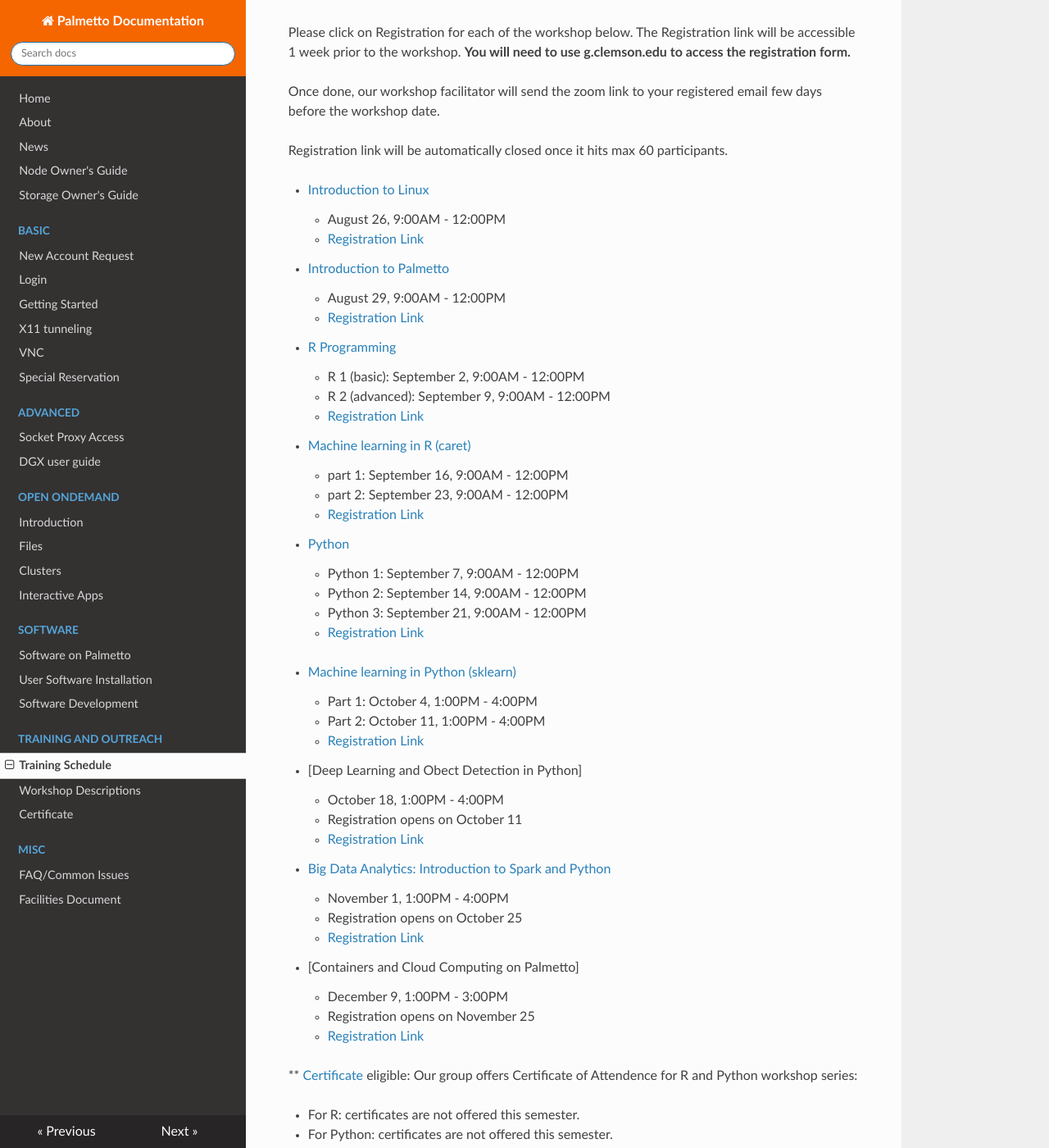
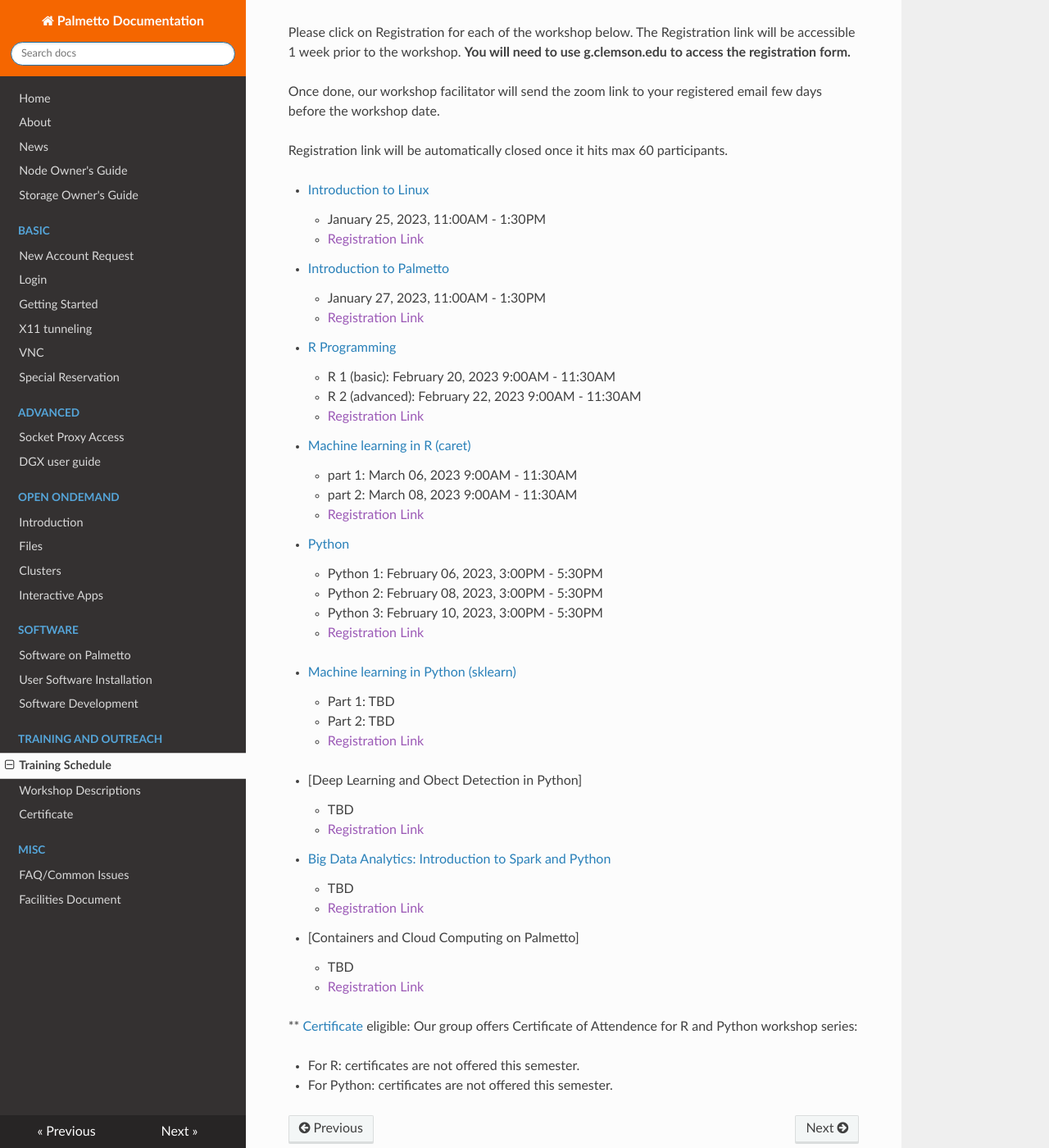
Before and after one commit to clemsonciti/palmetto-documentation, an MkDocs documentation site: the page built from docs/training/schedule.md, in a window 1280 px wide and 1400 px high, scrolled down 223 px. Shown: the whole window at 82% size. Built offline with MkDocs 1.6.1, drawn with Linux system fonts in a browser that asks for light colours; nearby versions of some CDN libraries; some of the changed text lies outside the part shown.

Commit message:
Updating training Schedule
Updated dates and times for introductory workshops

```diff
--- a/docs/training/schedule.md
+++ b/docs/training/schedule.md
@@ -1,4 +1,4 @@
-## Fall 2022 Training Schedule
+## Spring 2023 Training Schedule
 
 *Starting Spring 2021, we will also test our recorded workshop features,
 where Zoom-based workshops are recorded and sent by request **to workshop attendees only**. All recordings will
@@ -11,54 +11,52 @@ Once done, our workshop facilitator will send the zoom link to your registered e
 Registration link will be automatically closed once it hits max 60 participants.
 
 - [Introduction to Linux](workshop.md#introduction-to-linux)
-    - August 26, 9:00AM - 12:00PM
-    - [Registration Link](https://forms.gle/KfPAgeLGKpVn8s976)
+    - January 25, 2023, 11:00AM - 1:30PM
+    - [Registration Link]()
 
 - [Introduction to Palmetto](workshop.md#introduction-to-research-computing-on-palmetto-cluster)
-    - August 29, 9:00AM - 12:00PM
-    - [Registration Link](https://forms.gle/LgYfiBrKnqQ1XTPE6)
+    - January 27, 2023, 11:00AM - 1:30PM
+    - [Registration Link]()
 
 - [R Programming](workshop.md#introduction-to-data-science-using-r)
-    - R 1 (basic): September 2, 9:00AM - 12:00PM
-    - R 2 (advanced): September 9, 9:00AM - 12:00PM
-    - [Registration Link](https://forms.gle/xzmt1VV5XiW8ajVs7)
+    - R 1 (basic): February 20, 2023 9:00AM - 11:30AM
+    - R 2 (advanced): February 22, 2023 9:00AM - 11:30AM
+    - [Registration Link]()
 
 
 - [Machine learning in R (caret)](workshop.md#machine-learning-in-r)
-    - part 1: September 16, 9:00AM - 12:00PM
-    - part 2: September 23, 9:00AM - 12:00PM
-    - [Registration Link](https://forms.gle/CnMbgsjFUGTCNsnc7)
+    - part 1: March 06, 2023 9:00AM - 11:30AM
+    - part 2: March 08, 2023 9:00AM - 11:30AM
+    - [Registration Link]()
 
  - [Python](workshop.md#introduction-to-programming-in-python)
-    - Python 1: September 7, 9:00AM - 12:00PM
-    - Python 2: September 14, 9:00AM - 12:00PM
-    - Python 3: September 21, 9:00AM - 12:00PM
-    - [Registration Link](https://forms.gle/3h9efUBiZynGipKcA)
+    - Python 1: February 06, 2023, 3:00PM - 5:30PM
+    - Python 2: February 08, 2023, 3:00PM - 5:30PM
+    - Python 3: February 10, 2023, 3:00PM - 5:30PM
+    - [Registration Link]()
 <!---    - Registration opens on August 31 -->
 
 
 
 - [Machine learning in Python (sklearn)](workshop.md#machine-learning-in-python)
-    - Part 1: October 4, 1:00PM - 4:00PM
-    - Part 2: October 11, 1:00PM - 4:00PM
-    - [Registration Link](https://forms.gle/QB8LSzkJDE2GLcgGA)
+    - Part 1: TBD
+    - Part 2: TBD
+    - [Registration Link]()
+<!---    - [Registration Link](https://forms.gle/QB8LSzkJDE2GLcgGA) -->
 
 
 - [Deep Learning and Obect Detection in Python]
-    - October 18, 1:00PM - 4:00PM
-    - Registration opens on October 11
-    - [Registration Link](https://forms.gle/ZhPJq7ZTjHZoqGSt9)
+    - TBD
+    - [Registration Link]()
 
 
 - [Big Data Analytics: Introduction to Spark and Python](workshop.md#introduction-to-big-data-analytics-using-sparkpython)
-    - November 1, 1:00PM - 4:00PM
-    - Registration opens on October 25
-    - [Registration Link](https://forms.gle/a5zimKRZmVrDDsqP6)
+    - TBD
+    - [Registration Link]()
 
 - [Containers and Cloud Computing on Palmetto]
-    - December 9, 1:00PM - 3:00PM
-    - Registration opens on November 25
-    - [Registration Link](https://forms.gle/oGZ6dqEUJrGih77bA)
+    - TBD
+    - [Registration Link]()
 
 
 
```
